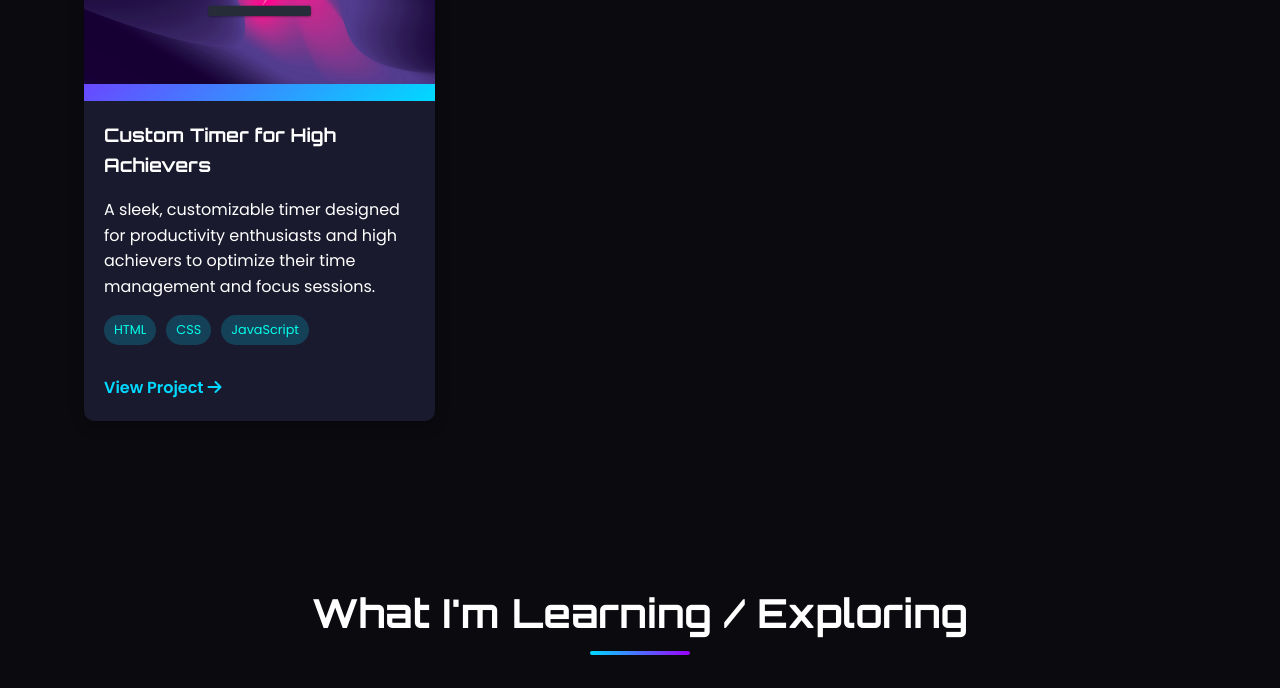
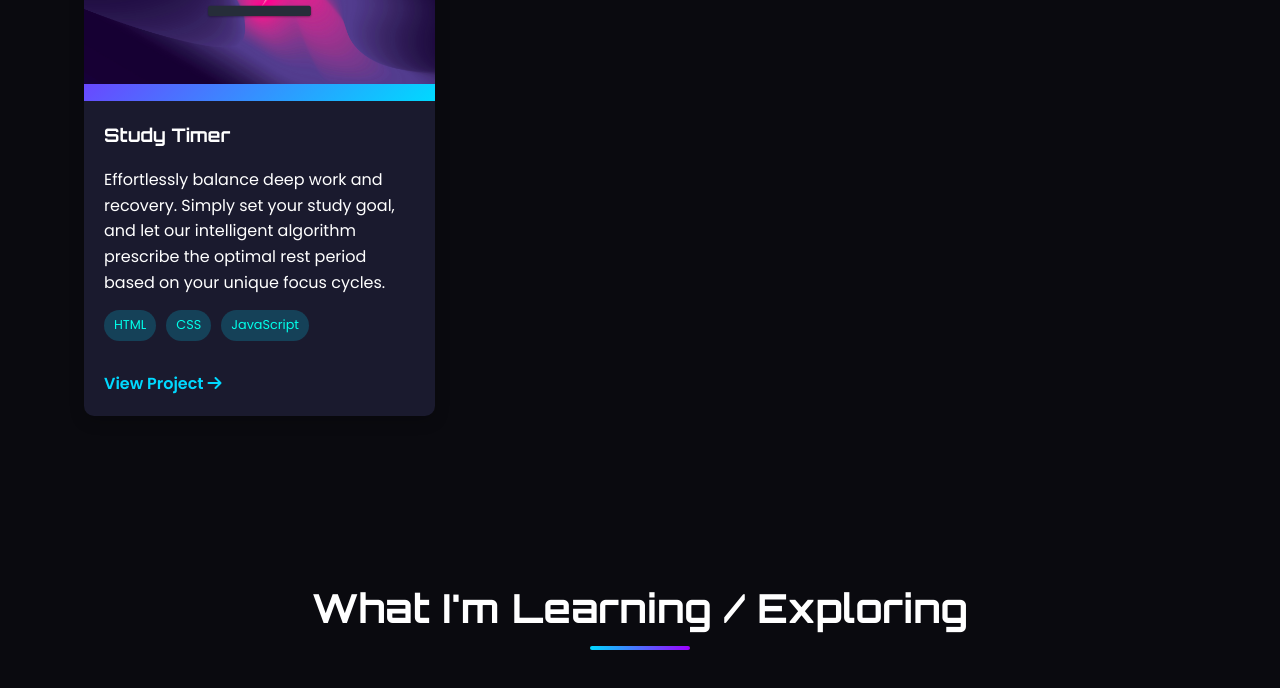
Before and after one commit to anup2065/Portfolio1, a plain HTML site: page index.html in a window 1280 px wide. Shown: the part 3140-3828 px from the top of the page. Drawn offline with nearby package versions, Linux system fonts and the light colour scheme.

Commit message:
final for day 2

```diff
--- a/index.html
+++ b/index.html
@@ -246,8 +246,8 @@
                         <img src="assets/images/timer.png" alt="Custom Timer for High Achievers — thumbnail" loading="lazy">
                     </div>
                     <div class="project-content">
-                        <h3>Custom Timer for High Achievers</h3>
-                        <p>A sleek, customizable timer designed for productivity enthusiasts and high achievers to optimize their time management and focus sessions.</p>
+                        <h3>Study Timer</h3>
+                        <p>Effortlessly balance deep work and recovery. Simply set your study goal, and let our intelligent algorithm prescribe the optimal rest period based on your unique focus cycles.</p>
                         <div class="project-tech">
                             <span class="tech-tag">HTML</span>
                             <span class="tech-tag">CSS</span>
```
